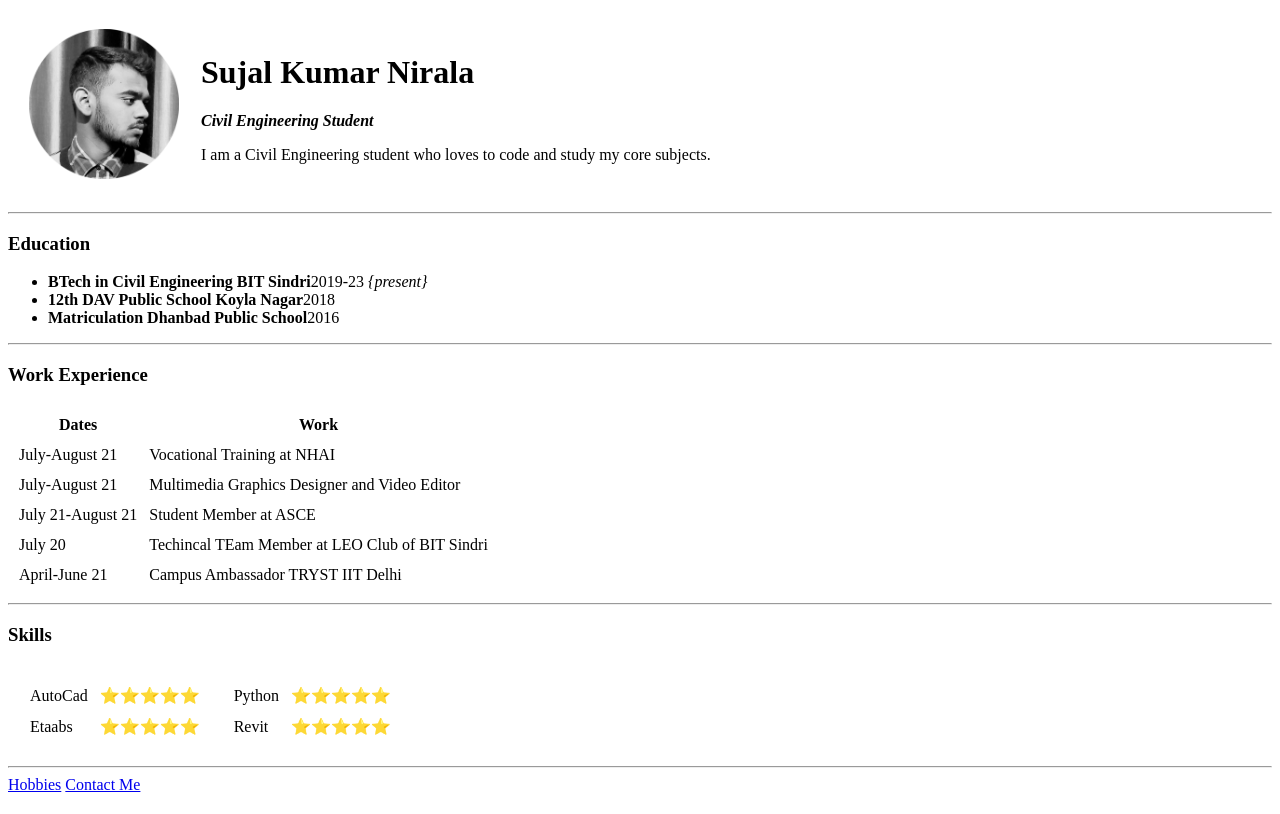
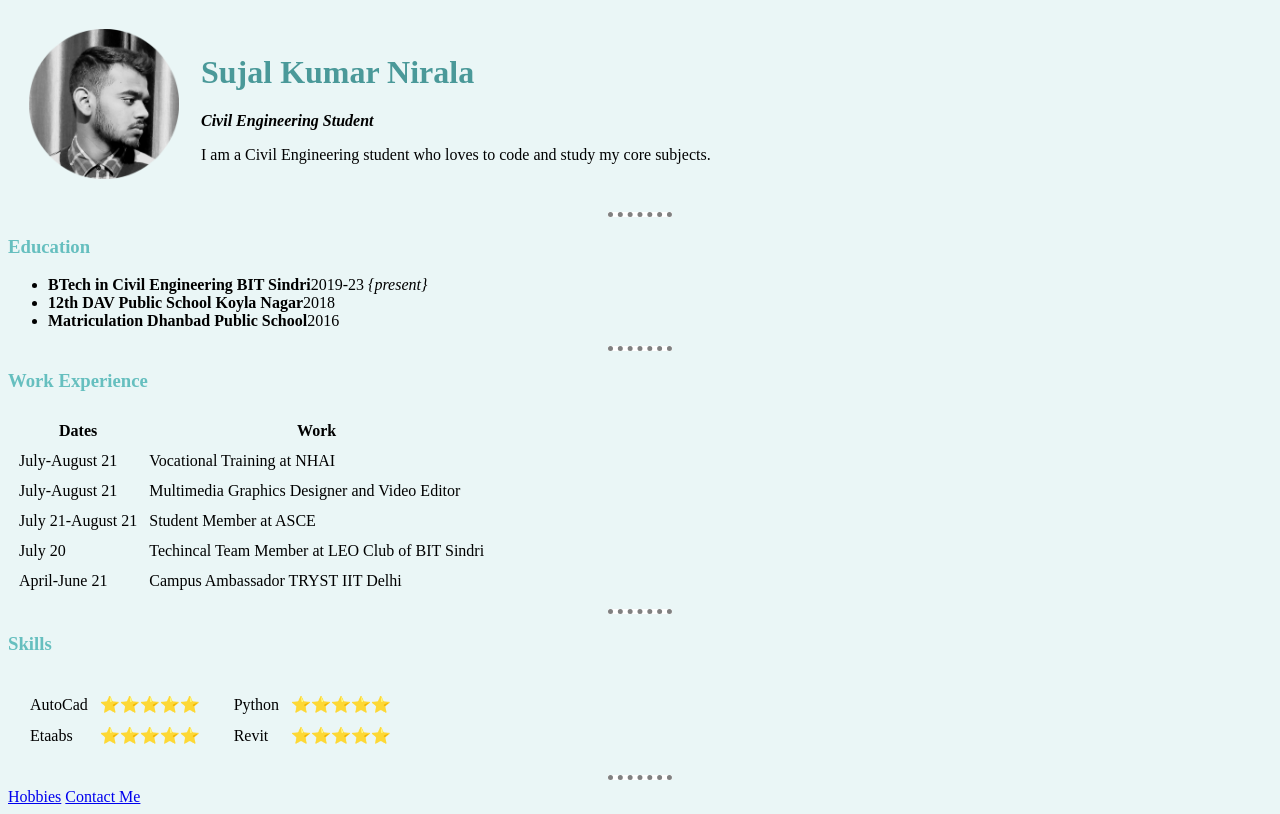
Before and after one commit to ksujal41/cv, a plain HTML site: page index.html in a window 1280 px wide. Drawn offline with Linux system fonts and the light colour scheme.

Commit message:
29/09/21

```diff
--- /dev/null
+++ b/css/style.css
@@ -0,0 +1,17 @@
+body{
+    background-color: #EAF6F6;
+}
+h1{
+    color:#4a9999;
+}
+h3{
+    color:#66BFBF
+}
+hr{
+    border-style: dotted none none;
+    background-color: white;
+    border-color: grey;
+    border-width: 5px;
+    height: 0px;
+    width: 5%;
+}
--- a/index.html
+++ b/index.html
@@ -5,6 +5,7 @@
     <meta http-equiv="X-UA-Compatible" content="IE=edge">
     <meta name="viewport" content="width=device-width, initial-scale=1.0">
     <title>Sujal's Personal Site</title>
+    <link rel="stylesheet" href="./css/style.css">
 </head>
 <body>
     <table cellspacing="20">
@@ -47,7 +48,7 @@
             </tr>
             <tr>
                 <td>July 20</td>
-                <td>Techincal TEam Member at LEO Club of BIT Sindri</td>
+                <td>Techincal Team Member at LEO Club of BIT Sindri</td>
             </tr>
             <tr>
                 <td>April-June 21</td>
```
Also changed, not shown: contact.html (+2 -1 lines), hobbies.html (+1 -0 lines).
